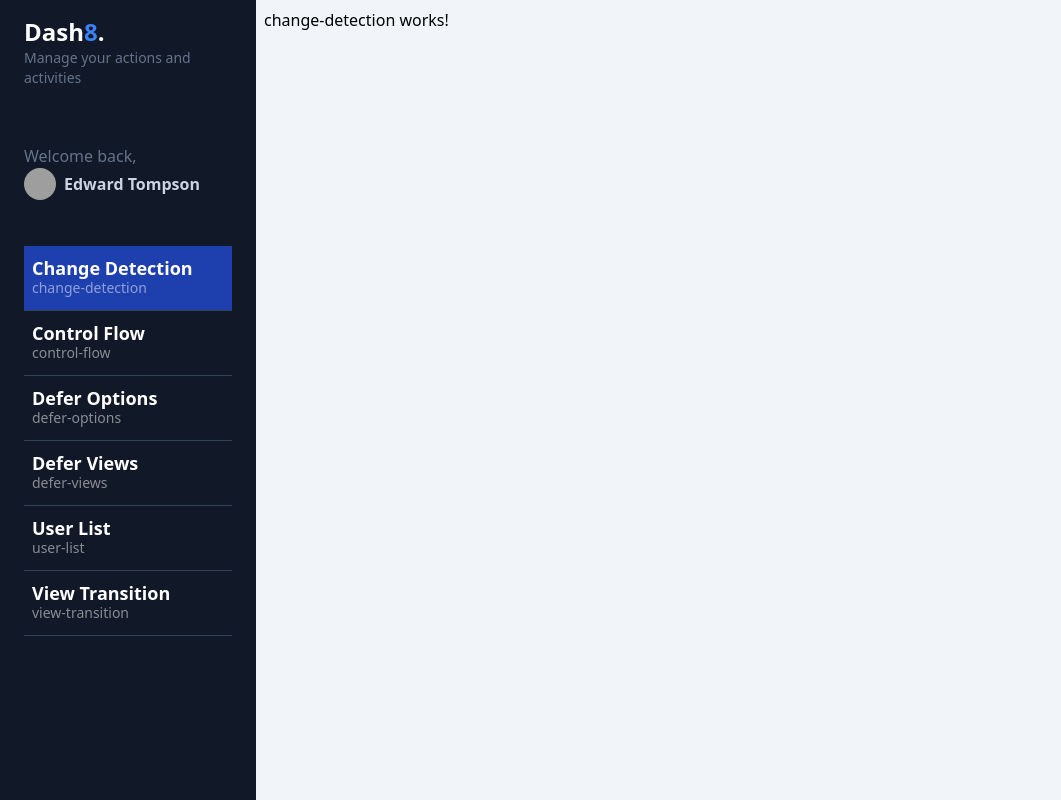
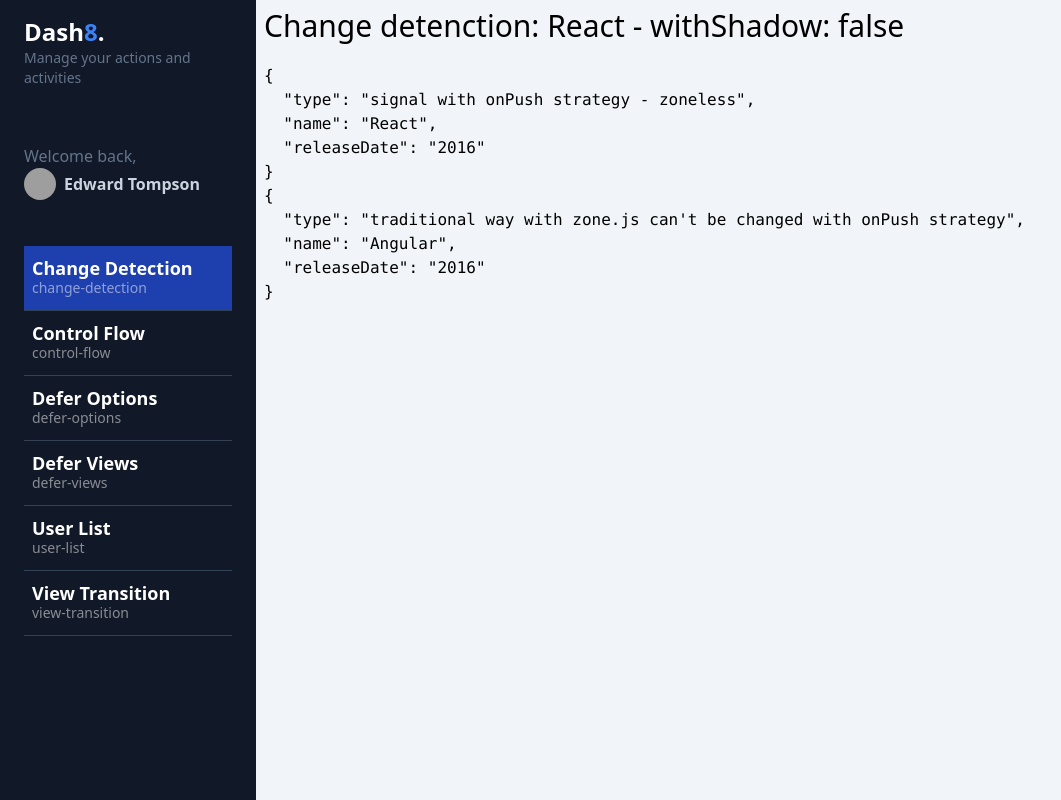
Before and after one commit to lumusitech/frontend-angular-dashboard-ng17-review, an Angular app: page /dashboard/change-detection in a window 1280 px wide. Shown: the whole page, without its empty margins (0-1061 px from the left). Built offline with nearby package versions, Linux system fonts and the light colour scheme; grey boxes are pictures that could not be loaded.

Commit message:
feat: add change detection with signal and unPush strategy

```diff
--- a/src/app/dashboard/pages/change-detection/change-detection.component.html
+++ /dev/null
@@ -1 +0,0 @@
-<p>change-detection works!</p>
--- a/src/app/dashboard/pages/change-detection/change-detection.component.ts
+++ b/src/app/dashboard/pages/change-detection/change-detection.component.ts
@@ -1,11 +1,59 @@
-import { Component } from '@angular/core';
+import {
+  ChangeDetectionStrategy,
+  Component,
+  computed,
+  signal,
+} from '@angular/core';
 import { CommonModule } from '@angular/common';
+import { TitleComponent } from '../../../shared/title/title.component';
 
 @Component({
   selector: 'dashboard-change-detection',
   standalone: true,
-  imports: [CommonModule],
-  templateUrl: './change-detection.component.html',
+  imports: [CommonModule, TitleComponent],
+  changeDetection: ChangeDetectionStrategy.OnPush,
+  template: `
+    <div class="animate__animated animate__fadeIn">
+      <app-title [title]="currentFramework()" />
+
+      <pre>{{ frameworkAsSignal() | json }}</pre>
+      <pre>{{ frameworkAsProperty | json }}</pre>
+    </div>
+  `,
   styles: ``,
 })
-export default class ChangeDetectionComponent {}
+export default class ChangeDetectionComponent {
+  public currentFramework = computed(
+    () => `Change detenction: ${this.frameworkAsSignal().name}`
+  );
+
+  // Signal way of declaring a property
+  public frameworkAsSignal = signal({
+    type: 'signal with onPush strategy - zoneless',
+    name: 'Angular',
+    releaseDate: '2016',
+  });
+
+  // Traditional way of declaring a property
+  public frameworkAsProperty = {
+    type: "traditional way with zone.js can't be changed with onPush strategy",
+    name: 'Angular',
+    releaseDate: '2016',
+  };
+
+  constructor() {
+    setTimeout(() => {
+      // change detection with zone.js
+      // using onPush this property can't be changed
+      // this.frameworkAsProperty.name = 'React';
+
+      // But with signal we can change it and is all so rapid
+      this.frameworkAsSignal.update((v) => ({
+        ...v,
+        name: 'React',
+      }));
+
+      console.log('ready!');
+    }, 3000);
+  }
+}
```
